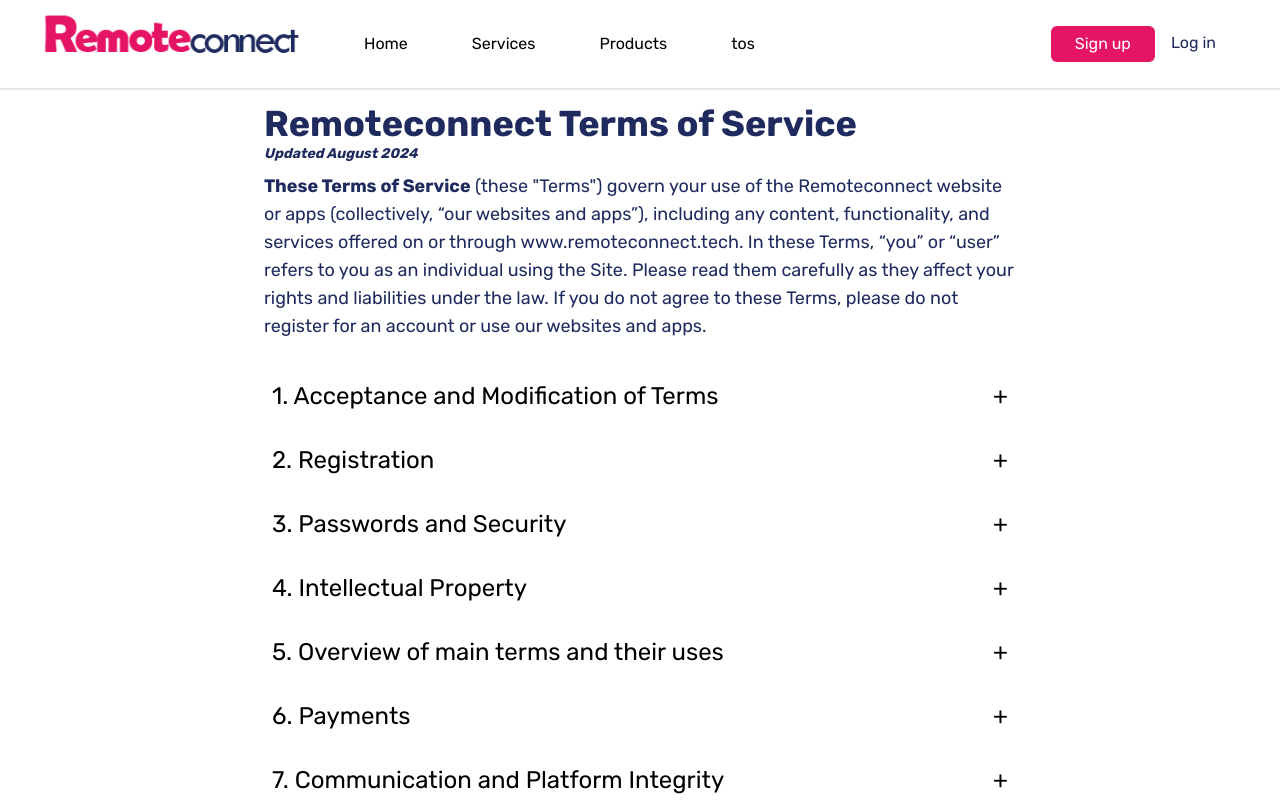
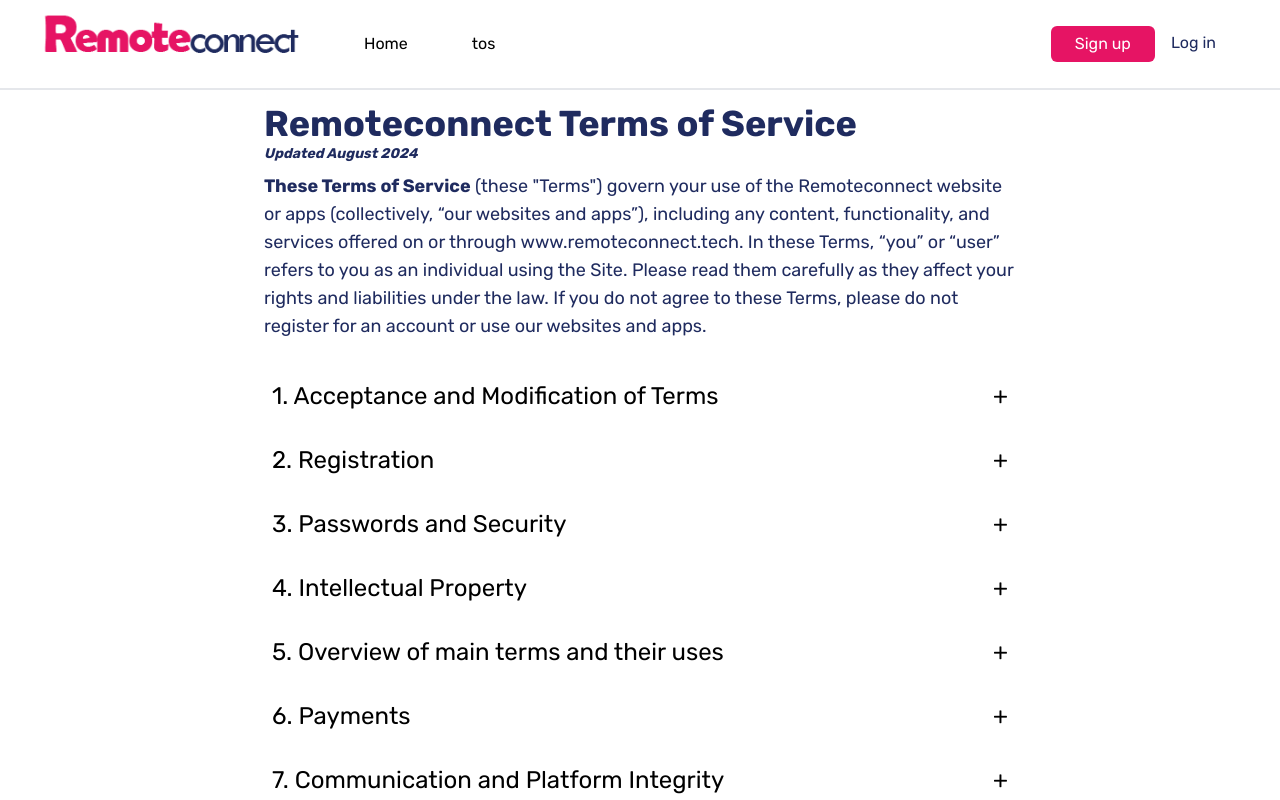
Before and after one commit to burhanmoin1/remoteconnectfrontend, a Next.js app: page /tos in a window 1280 px wide. Shown: the top 800 px of the page. Built offline with nearby package versions, Linux system fonts and the light colour scheme.

Commit message:
cleaning up code

```diff
--- a/src/app/components/headercomp/Testtwoheader.tsx
+++ b/src/app/components/headercomp/Testtwoheader.tsx
@@ -80,7 +80,7 @@
         </div>
         {/* Nav items */}
         <div className='hidden ml-8 2xl:flex xl:flex lg:flex md:flex sm:flex md:text-md '>
-        {['Home', 'Services', 'Products', 'tos'].map((item, index) => (
+        {['Home', 'tos'].map((item, index) => (
           <div
             key={index}
             className="relative group"
@@ -220,52 +220,7 @@
               <Link href="/tos" className="text-xl py-2" onClick={() => setIsOpen(false)} >tos</Link>
 
                 {/* Services Accordion */}
-                <div className="flex flex-col w-full">
-                  <div className="flex justify-between items-center w-full pr-6" onClick={() => handleArrowToggle('services')}>
-                    <Link href="#" className="text-xl py-2">Services</Link>
-                    <Image
-                      src={activeSection === 'services' ? uparrow : downarrow}
-                      alt={activeSection === 'services' ? 'Up arrow' : 'Down arrow'}
-                      className="h-5 w-5"
-                    />
-                  </div>
-                  <motion.div
-                    initial={{ height: 0, opacity: 0 }}
-                    animate={{ height: activeSection === 'services' ? 'auto' : 0, opacity: activeSection === 'services' ? 1 : 0 }}
-                    transition={{ duration: 0.3, ease: 'easeInOut' }}
-                    className="overflow-hidden"
-                  >
-                    <div className="pl-2 py-2">
-                      <Link href="#" className="block py-1 text-black">Service 1</Link>
-                      <Link href="#" className="block py-1 text-black">Service 2</Link>
-                      <Link href="#" className="block py-1 text-black">Service 3</Link>
-                    </div>
-                  </motion.div>
-                </div>
 
-                {/* Products Accordion */}
-                <div className="flex flex-col w-full">
-                  <div className="flex justify-between items-center w-full pr-6" onClick={() => handleArrowToggle('products')}>
-                    <Link href="#" className="text-xl py-2">Products</Link>
-                    <Image
-                      src={activeSection === 'products' ? uparrow : downarrow}
-                      alt={activeSection === 'products' ? 'Up arrow' : 'Down arrow'}
-                      className="h-5 w-5"
-                    />
-                  </div>
-                  <motion.div
-                    initial={{ height: 0, opacity: 0 }}
-                    animate={{ height: activeSection === 'products' ? 'auto' : 0, opacity: activeSection === 'products' ? 1 : 0 }}
-                    transition={{ duration: 0.3, ease: 'easeInOut' }}
-                    className="overflow-hidden"
-                  >
-                    <div className="pl-2 py-2">
-                      <Link href="#" className="block py-1 text-black">Product 1</Link>
-                      <Link href="#" className="block py-1 text-black">Product 2</Link>
-                      <Link href="#" className="block py-1 text-black">Product 3</Link>
-                    </div>
-                  </motion.div>
-                </div>
               </div>
 
 
--- a/src/app/components/sessionchecker/SessionCheckerForHome.tsx
+++ b/src/app/components/sessionchecker/SessionCheckerForHome.tsx
@@ -74,7 +74,6 @@
       ) : (
         <div>
           <TestTwoHeader />
-          <UserInfo />
         </div>
       )}
     </div>
```
